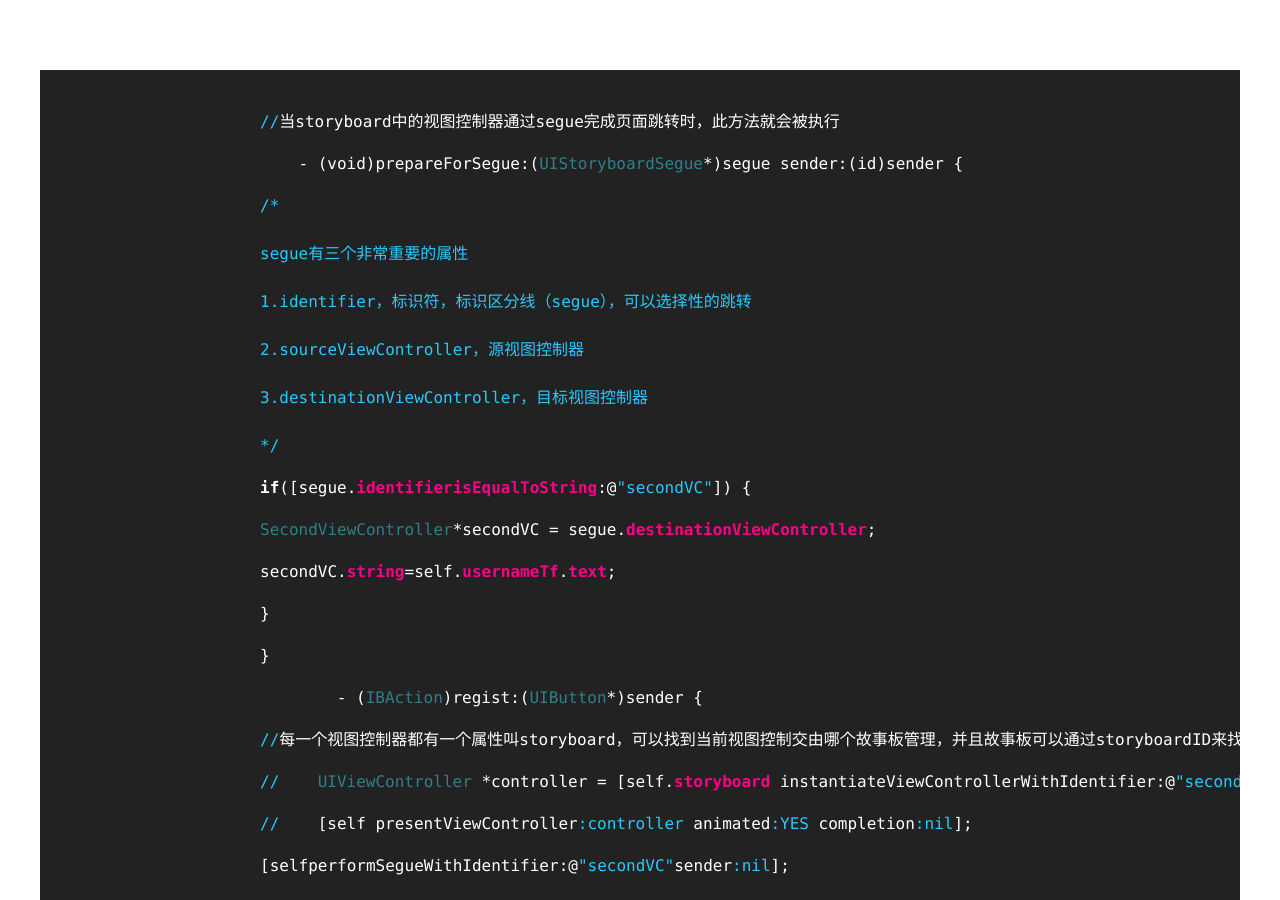
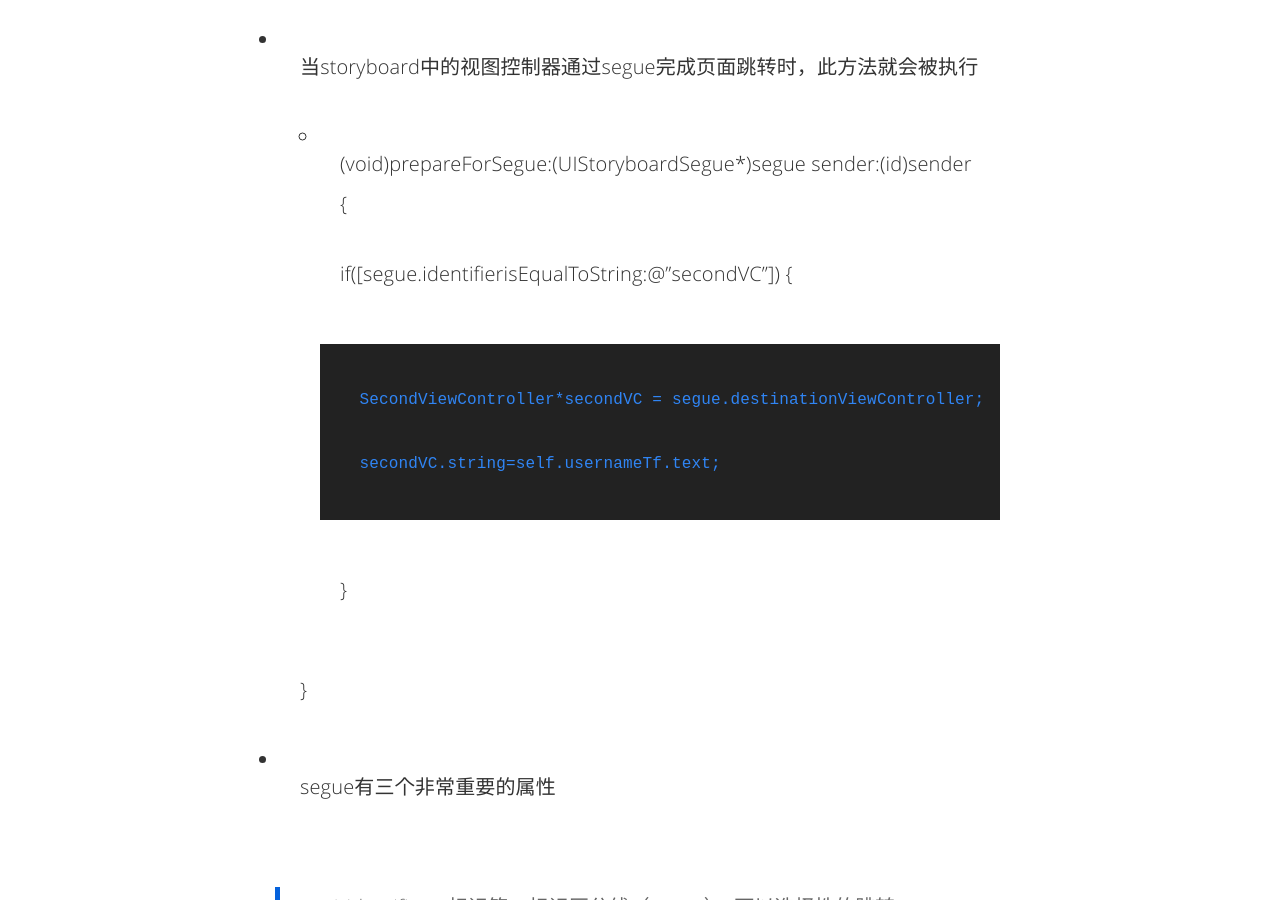
Before and after one commit to NeighborWangShushu/neighborwangshushu.github.com, a Jekyll site: the page built from _posts/2016-03-30-iOS_UI(十四)可视化编程.markdown, in a window 1280 px wide and 900 px high, scrolled down 920 px. Built offline with Jekyll 4.4.1, drawn with Linux system fonts in a browser that asks for light colours; comment, search, counter and statistics services are not loaded; some of the changed text lies outside the part shown.

```diff
--- a/_posts/2016-03-30-iOS_UI(十四)可视化编程.markdown
+++ b/_posts/2016-03-30-iOS_UI(十四)可视化编程.markdown
@@ -13,42 +13,36 @@ categories:
 twitter_text:
 ---
 
-{% highlight ruby %}
-//当storyboard中的视图控制器通过segue完成页面跳转时，此方法就会被执行
+
+* 当storyboard中的视图控制器通过segue完成页面跳转时，此方法就会被执行
 
     - (void)prepareForSegue:(UIStoryboardSegue*)segue sender:(id)sender {
 
-/*
+		if([segue.identifierisEqualToString:@"secondVC"]) {
 
-segue有三个非常重要的属性
+			SecondViewController*secondVC = segue.destinationViewController;
 
-1.identifier，标识符，标识区分线（segue），可以选择性的跳转
+			secondVC.string=self.usernameTf.text;
 
-2.sourceViewController，源视图控制器
+		}
 
-3.destinationViewController，目标视图控制器
+	}
+* segue有三个非常重要的属性
 
-*/
+ >1.identifier，标识符，标识区分线（segue），可以选择性的跳转
 
-if([segue.identifierisEqualToString:@"secondVC"]) {
+ >2.sourceViewController，源视图控制器
 
-SecondViewController*secondVC = segue.destinationViewController;
-
-secondVC.string=self.usernameTf.text;
-
-}
-
-}
+ >3.destinationViewController，目标视图控制器
 
 	- (IBAction)regist:(UIButton*)sender {
 
-//每一个视图控制器都有一个属性叫storyboard，可以找到当前视图控制交由哪个故事板管理，并且故事板可以通过storyboardID来找到加到其内部的视图控制器
+	//每一个视图控制器都有一个属性叫storyboard，可以找到当前视图控制交由哪个故事板管理，并且故事板可以通过storyboardID来找到加到其内部的视图控制器
 
-//    UIViewController *controller = [self.storyboard instantiateViewControllerWithIdentifier:@"second"];
+	//    UIViewController *controller = [self.storyboard instantiateViewControllerWithIdentifier:@"second"];
 
-//    [self presentViewController:controller animated:YES completion:nil];
+	//    [self presentViewController:controller animated:YES completion:nil];
 
-[selfperformSegueWithIdentifier:@"secondVC"sender:nil];
+		[selfperformSegueWithIdentifier:@"secondVC"sender:nil];
 
-}
-{% endhighlight %}
+	}
```
Also changed, not shown: other parts of _posts/2016-03-30-iOS_UI(十四)可视化编程.markdown (+1 -1 lines).
